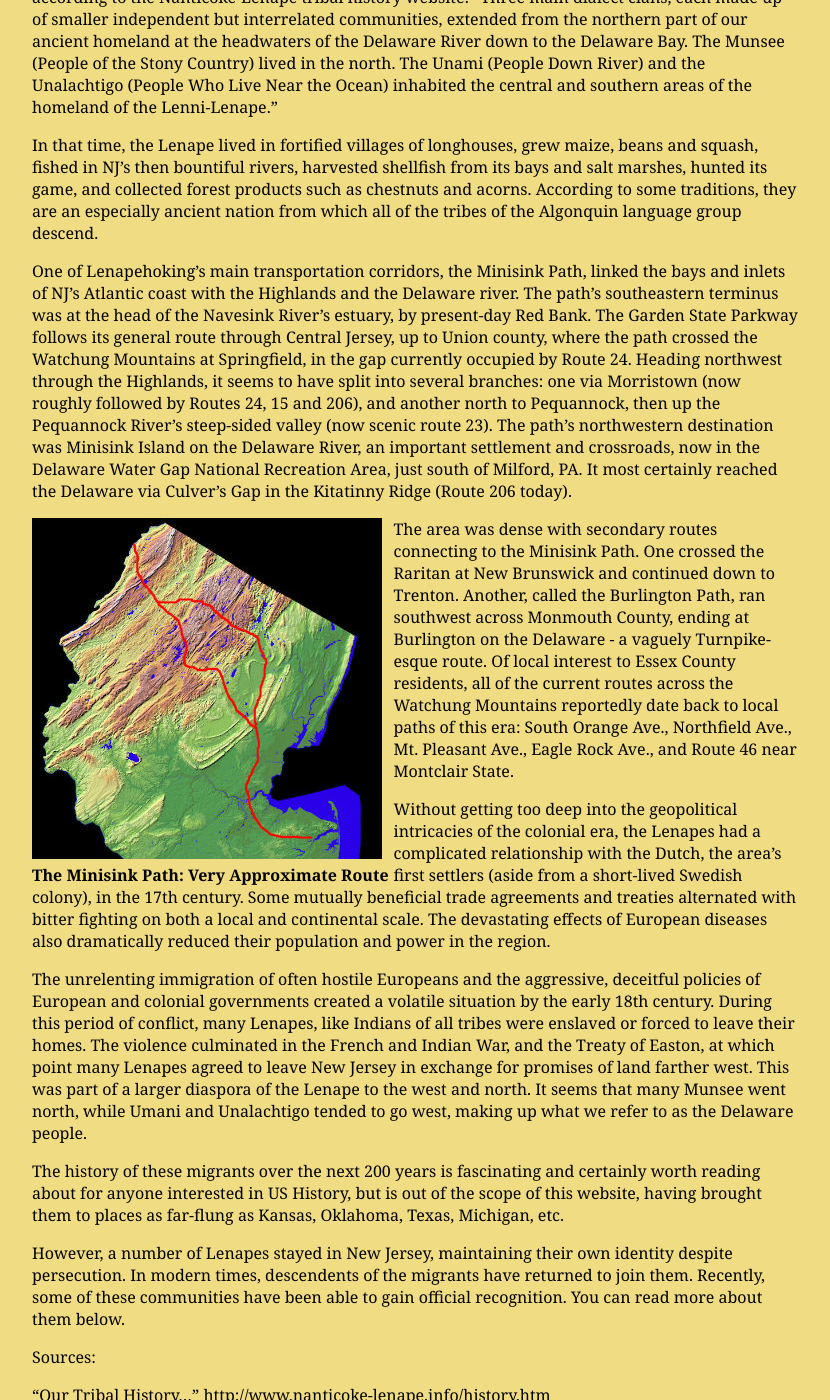
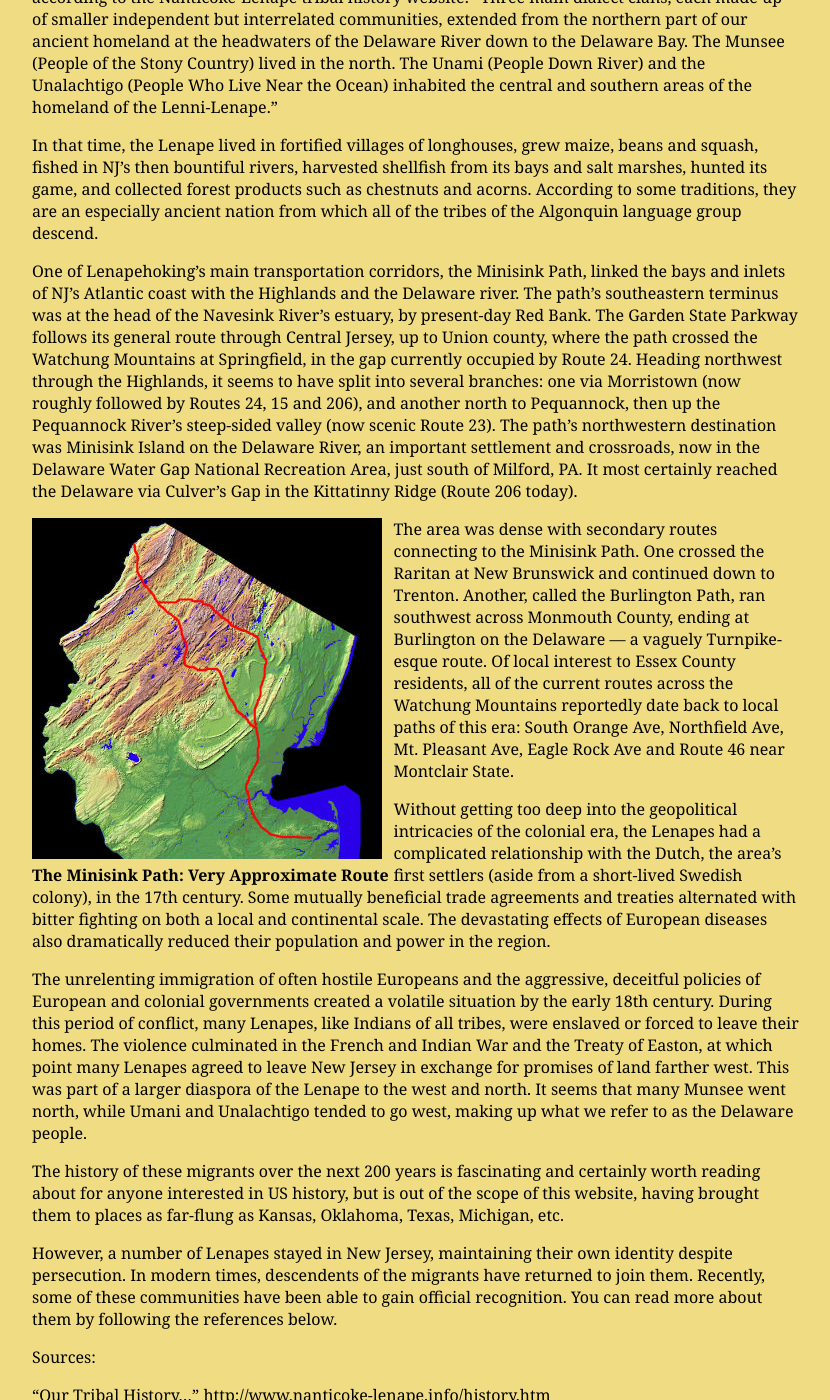
Before and after one commit to jonfried/oakafee.github.io, a Jekyll site: the page built from _posts/2016-09-23-native-peoples.md, in a window 1280 px wide and 1400 px high, scrolled down 507 px. Shown: the whole window, without its empty margins (224-1054 px from the left). Built offline with Jekyll 4.4.1, drawn with Linux system fonts in a browser that asks for light colours; some of the changed text lies outside the part shown.

Commit message:
10/25/16 -  native peoples

```diff
--- a/_posts/2016-09-23-native-peoples.md
+++ b/_posts/2016-09-23-native-peoples.md
@@ -10,26 +10,26 @@
 
 Some New Jerseyites trace their roots in the state back thousands of years. I'm not too clear on the state's early human history, but I know a bit about its residents around the time Europeans first started arriving.
 
-At the beginning of the 17th century, all of present-day New Jersey was within the territory of a people referred to as the Leni-Lenape. Lenapehoking, as this country is sometimes called, encompassed the entire Delaware valley, from the western Catskills down both sides of the river and bay, extending well into present-day Pennsylvania and Delaware, also stretching east to the Atlantic coast, and a certain distance up the Hudson Valley. Three distinct regions comprised the nation, according to the Nanticoke-Lenape tribal history website: "Three main dialect clans, each made up of smaller independent but interrelated communities, extended from the northern part of our ancient homeland at the headwaters of the Delaware River down to the Delaware Bay. The Munsee (People of the Stony Country) lived in the north. The Unami (People Down River) and the Unalachtigo (People Who Live Near the Ocean) inhabited the central and southern areas of the homeland of the Lenni-Lenape."
+At the beginning of the 17th century, all of present-day NJ was within the territory of a people referred to as the Lenni-Lenape. Lenapehoking, as this country is sometimes called, encompassed the entire Delaware Valley, from the western Catskills down both sides of the river and bay, extending well into present-day Pennsylvania and Delaware, also stretching east to the Atlantic coast, and a certain distance up the Hudson Valley. Three distinct regions comprised the nation, according to the Nanticoke-Lenape tribal history website: "Three main dialect clans, each made up of smaller independent but interrelated communities, extended from the northern part of our ancient homeland at the headwaters of the Delaware River down to the Delaware Bay. The Munsee (People of the Stony Country) lived in the north. The Unami (People Down River) and the Unalachtigo (People Who Live Near the Ocean) inhabited the central and southern areas of the homeland of the Lenni-Lenape."
 
 In that time, the Lenape lived in fortified villages of longhouses, grew maize, beans and squash, fished in NJ's then bountiful rivers, harvested shellfish from its bays and salt marshes, hunted its game, and collected forest products such as chestnuts and acorns. According to some traditions, they are an especially ancient nation from which all of the tribes of the Algonquin language group descend.
 
-One of Lenapehoking's main transportation corridors, the Minisink Path, linked the bays and inlets of NJ's Atlantic coast with the Highlands and the Delaware river. The path's southeastern terminus was at the head of the Navesink River's estuary, by present-day Red Bank. The Garden State Parkway follows its general route through Central Jersey, up to Union county, where the path crossed the Watchung Mountains at Springfield, in the gap currently occupied by Route 24. Heading northwest through the Highlands, it seems to have split into several branches: one via Morristown (now roughly followed by Routes 24, 15 and 206), and another north to Pequannock, then up the Pequannock River's steep-sided valley (now scenic route 23). The path's northwestern destination was Minisink Island on the Delaware River, an important settlement and crossroads, now in the Delaware Water Gap National Recreation Area, just south of Milford, PA. It most certainly reached the Delaware via Culver's Gap in the Kitatinny Ridge (Route 206 today).
+One of Lenapehoking's main transportation corridors, the Minisink Path, linked the bays and inlets of NJ's Atlantic coast with the Highlands and the Delaware river. The path's southeastern terminus was at the head of the Navesink River's estuary, by present-day Red Bank. The Garden State Parkway follows its general route through Central Jersey, up to Union county, where the path crossed the Watchung Mountains at Springfield, in the gap currently occupied by Route 24. Heading northwest through the Highlands, it seems to have split into several branches: one via Morristown (now roughly followed by Routes 24, 15 and 206), and another north to Pequannock, then up the Pequannock River's steep-sided valley (now scenic Route 23). The path's northwestern destination was Minisink Island on the Delaware River, an important settlement and crossroads, now in the Delaware Water Gap National Recreation Area, just south of Milford, PA. It most certainly reached the Delaware via Culver's Gap in the Kittatinny Ridge (Route 206 today).
 
 <div style="float:left; margin-right: 5px;">
 <img src="{{ site.baseurl }}/images/minisink-route-350.jpg" alt="approx route of Minisink Path" /><br />
 <b>The Minisink Path: Very Approximate Route </b>
 </div>
 
-The area was dense with secondary routes connecting to the Minisink Path. One crossed the Raritan at New Brunswick and continued down to Trenton. Another, called the Burlington Path, ran southwest across Monmouth County, ending at Burlington on the Delaware - a vaguely Turnpike-esque route. Of local interest to Essex County residents, all of the current routes across the Watchung Mountains reportedly date back to local paths of this era: South Orange Ave., Northfield Ave., Mt. Pleasant Ave., Eagle Rock Ave., and Route 46 near Montclair State.
+The area was dense with secondary routes connecting to the Minisink Path. One crossed the Raritan at New Brunswick and continued down to Trenton. Another, called the Burlington Path, ran southwest across Monmouth County, ending at Burlington on the Delaware — a vaguely Turnpike-esque route. Of local interest to Essex County residents, all of the current routes across the Watchung Mountains reportedly date back to local paths of this era: South Orange Ave, Northfield Ave, Mt. Pleasant Ave, Eagle Rock Ave and Route 46 near Montclair State.
 
 Without getting too deep into the geopolitical intricacies of the colonial era, the Lenapes had a complicated relationship with the Dutch, the area's first settlers (aside from a short-lived Swedish colony), in the 17th century. Some mutually beneficial trade agreements and treaties alternated with bitter fighting on both a local and continental scale. The devastating effects of European diseases also dramatically reduced their population and power in the region.
 
-The unrelenting immigration of often hostile Europeans and the aggressive, deceitful policies of European and colonial governments created a volatile situation by the early 18th century. During this period of conflict, many Lenapes, like Indians of all tribes were enslaved or forced to leave their homes. The violence culminated in the French and Indian War, and the Treaty of Easton, at which point many Lenapes agreed to leave New Jersey in exchange for promises of land farther west. This was part of a larger diaspora of the Lenape to the west and north. It seems that many Munsee went north, while Umani and Unalachtigo tended to go west, making up what we refer to as the Delaware people.
+The unrelenting immigration of often hostile Europeans and the aggressive, deceitful policies of European and colonial governments created a volatile situation by the early 18th century. During this period of conflict, many Lenapes, like Indians of all tribes, were enslaved or forced to leave their homes. The violence culminated in the French and Indian War and the Treaty of Easton, at which point many Lenapes agreed to leave New Jersey in exchange for promises of land farther west. This was part of a larger diaspora of the Lenape to the west and north. It seems that many Munsee went north, while Umani and Unalachtigo tended to go west, making up what we refer to as the Delaware people.
 
-The history of these migrants over the next 200 years is fascinating and certainly worth reading about for anyone interested in US History, but is out of the scope of this website, having brought them to places as far-flung as Kansas, Oklahoma, Texas, Michigan, etc.
+The history of these migrants over the next 200 years is fascinating and certainly worth reading about for anyone interested in US history, but is out of the scope of this website, having brought them to places as far-flung as Kansas, Oklahoma, Texas, Michigan, etc.
 
-However, a number of Lenapes stayed in New Jersey, maintaining their own identity despite persecution. In modern times, descendents of the migrants have returned to join them. Recently, some of these communities have been able to gain official recognition. You can read more about them below.
+However, a number of Lenapes stayed in New Jersey, maintaining their own identity despite persecution. In modern times, descendents of the migrants have returned to join them. Recently, some of these communities have been able to gain official recognition. You can read more about them by following the references below.
 
 Sources:
 
```
